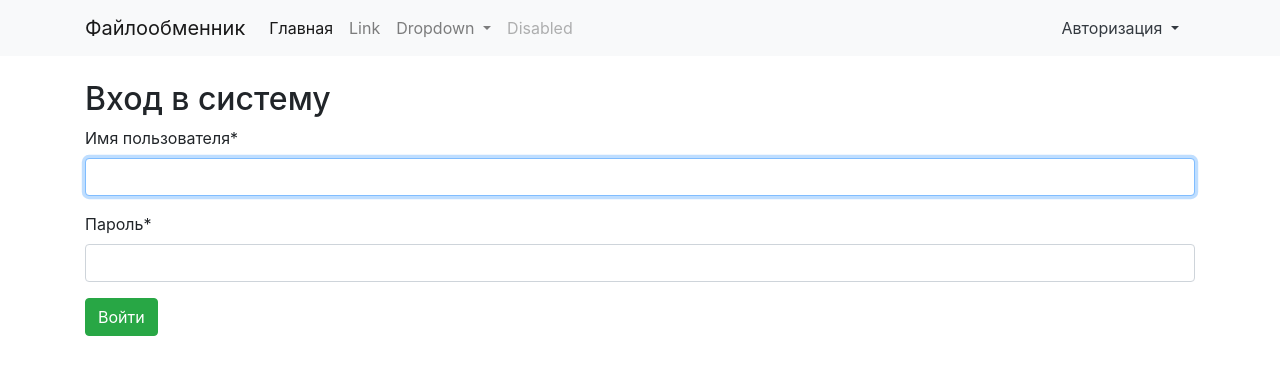
After one commit to arti17/files_project, a Django app: page /accounts/login/ in a window 1280 px wide. The commit adds this page. Shown: the top 375 px of the page. Run offline with Django 3.2, Linux system fonts and the light colour scheme; some libraries are stand-ins or nearby versions.

Commit message:
Добавлена авторизация на сайте.

```diff
--- a/source/config/urls.py
+++ b/source/config/urls.py
@@ -21,4 +21,5 @@ from django.urls import path, include
 urlpatterns = [
     path('admin/', admin.site.urls),
     path('', include('webapp.urls')),
+    path('accounts/', include('django.contrib.auth.urls')),
 ] + static(settings.MEDIA_URL, document_root=settings.MEDIA_ROOT)
--- a/source/templates/_base.html
+++ b/source/templates/_base.html
@@ -45,13 +45,21 @@
       <div class="nav-item dropdown">
         <a class="nav-link dropdown-toggle text-dark" href="#" id="navbarDropdown" role="button" data-toggle="dropdown"
            aria-haspopup="true" aria-expanded="false">
-          Авторизация
+          {% if user.is_authenticated %}
+            {{ user.username }}
+          {% else %}
+            Авторизация
+          {% endif %}
         </a>
         <div class="dropdown-menu" aria-labelledby="navbarDropdown">
-          <a class="dropdown-item" href="#">Личный кабинет</a>
-          <div class="dropdown-divider"></div>
-          <a class="dropdown-item" href="#">Выйти</a>
-          <a class="dropdown-item" href="#">Вход</a>
+
+          {% if user.is_authenticated %}
+            <a class="dropdown-item" href="#">Личный кабинет</a>
+            <div class="dropdown-divider"></div>
+            <a class="dropdown-item" href="{% url 'logout' %}">Выйти</a>
+          {% else %}
+            <a class="dropdown-item" href="{% url 'login' %}">Вход</a>
+          {% endif %}
         </div>
       </div>
     </div>
--- /dev/null
+++ b/source/templates/registration/login.html
@@ -0,0 +1,13 @@
+{% extends '_base.html' %}
+{% load crispy_forms_tags %}
+
+{% block title %}Вход{% endblock %}
+
+{% block body %}
+  <h2>Вход в систему</h2>
+  <form method="post">
+    {% csrf_token %}
+    {{ form|crispy }}
+    <button type="submit" class="btn btn-success">Войти</button>
+  </form>
+{% endblock %}
```
Also changed, not shown: source/config/settings.py (+7 -0 lines).
